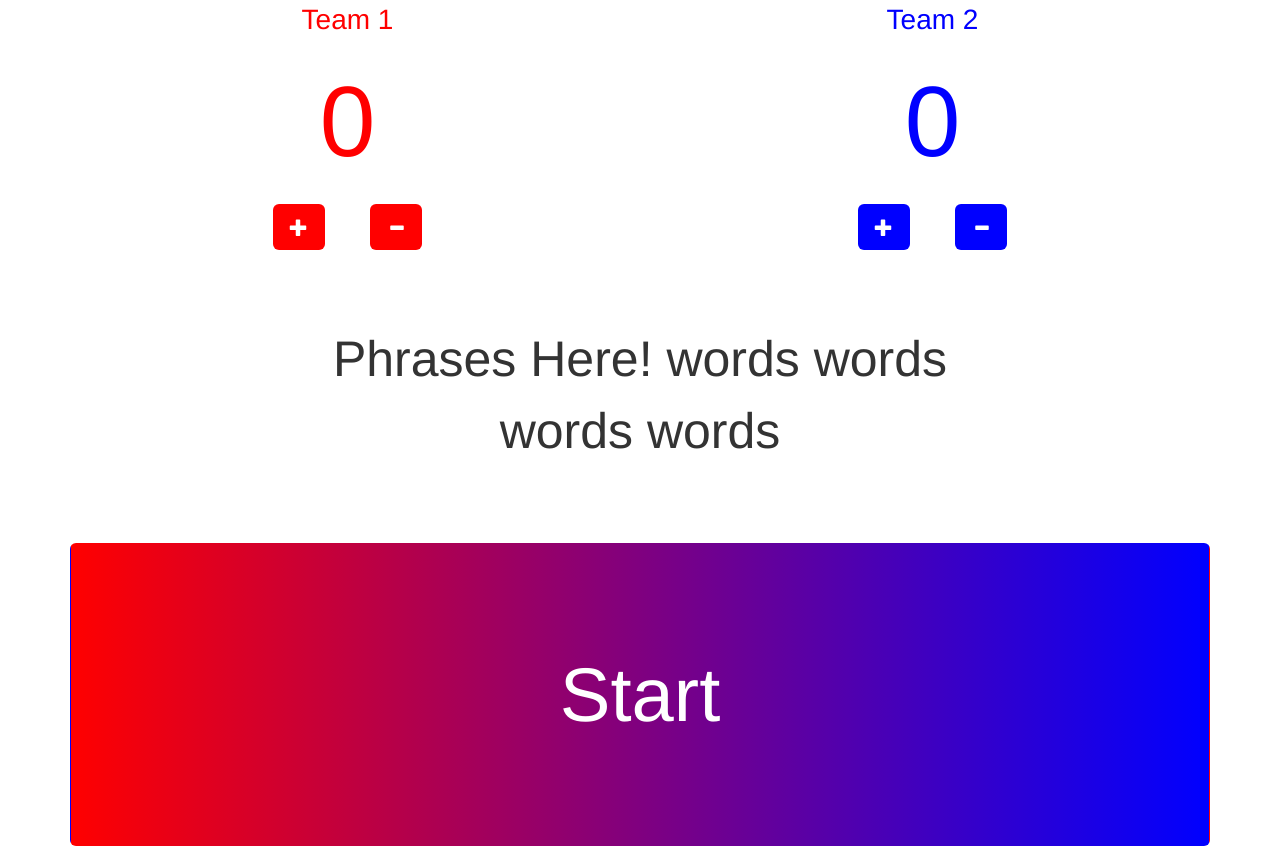
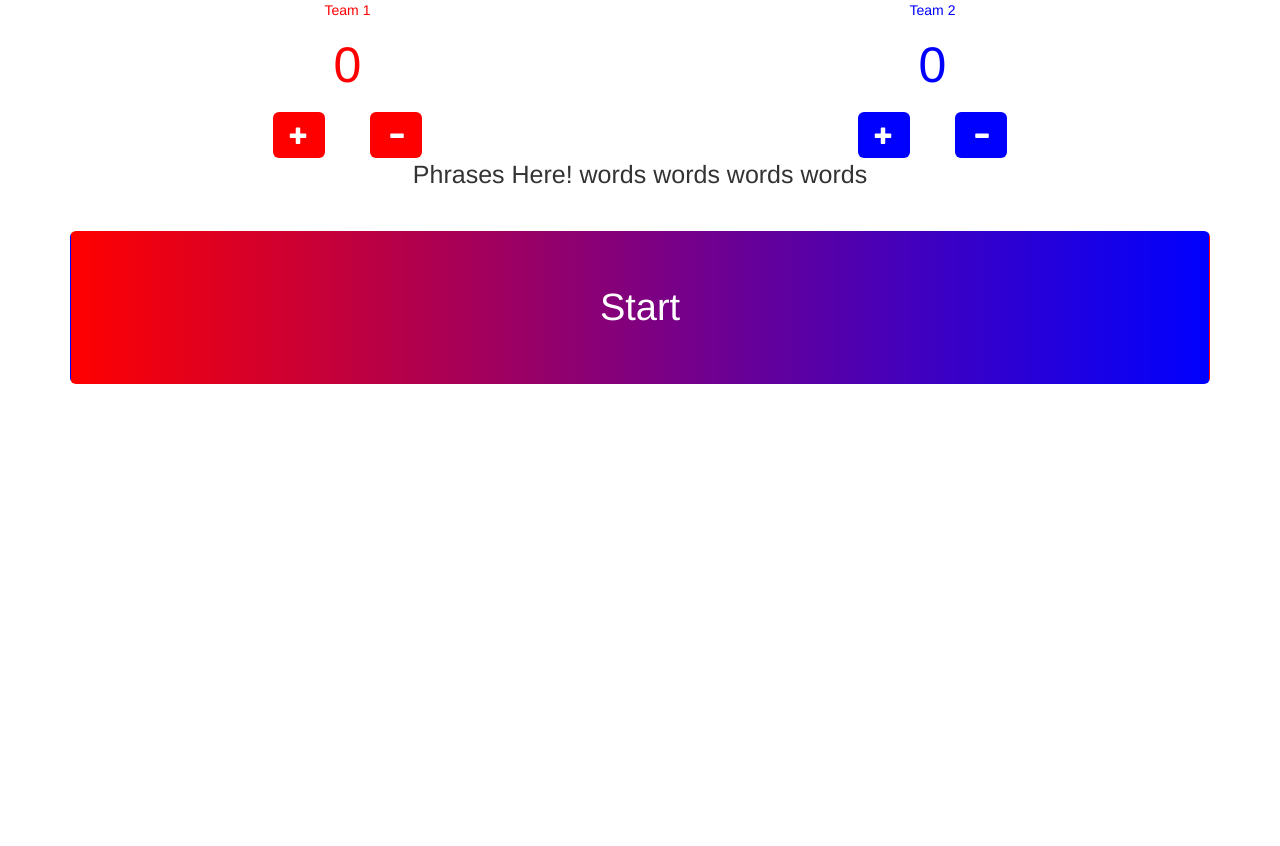
Before and after one commit to MRemetz/wordmemes, a Flask app: page / in a window 1280 px wide. After the commit the page ends 384 px from the top, so only its background shows below. Run offline with Flask 2, Linux system fonts and the light colour scheme; some libraries are stand-ins or nearby versions.

Commit message:
Decreased sizes by half

```diff
--- a/static/css/style.css
+++ b/static/css/style.css
@@ -1,24 +1,24 @@
 p.team-1-text {
     color:red;
-    font-size: 28;
+    font-size: 14;
     text-align:center;
 }
 
 p.team-2-text {
     color:blue;
-    font-size: 28;
+    font-size: 14;
     text-align:center;
 }
 
 p.team-1-score {
     color:red;
-    font-size:100;
+    font-size:50;
 
 }
 
 p.team-2-score {
     color:blue;
-    font-size:100;
+    font-size:50;
 }
 
 span.team-1 {
@@ -32,16 +32,15 @@ span.team-2 {
 }
 
 p.word-box {
-    margin-top: 2cm;
-    margin-bottom: 2cm;
-    font-size: 50;
+    margin-bottom: 1cm;
+    font-size: 25;
     text-align: center;
 }
 
 button.next-word-button {
-    font-size: 76;
-    padding-top: 100;
-    padding-bottom: 100;
+    font-size: 38;
+    padding-top: 50;
+    padding-bottom: 50;
     color: white;
     background: linear-gradient(90deg, red, blue);
 }
```
